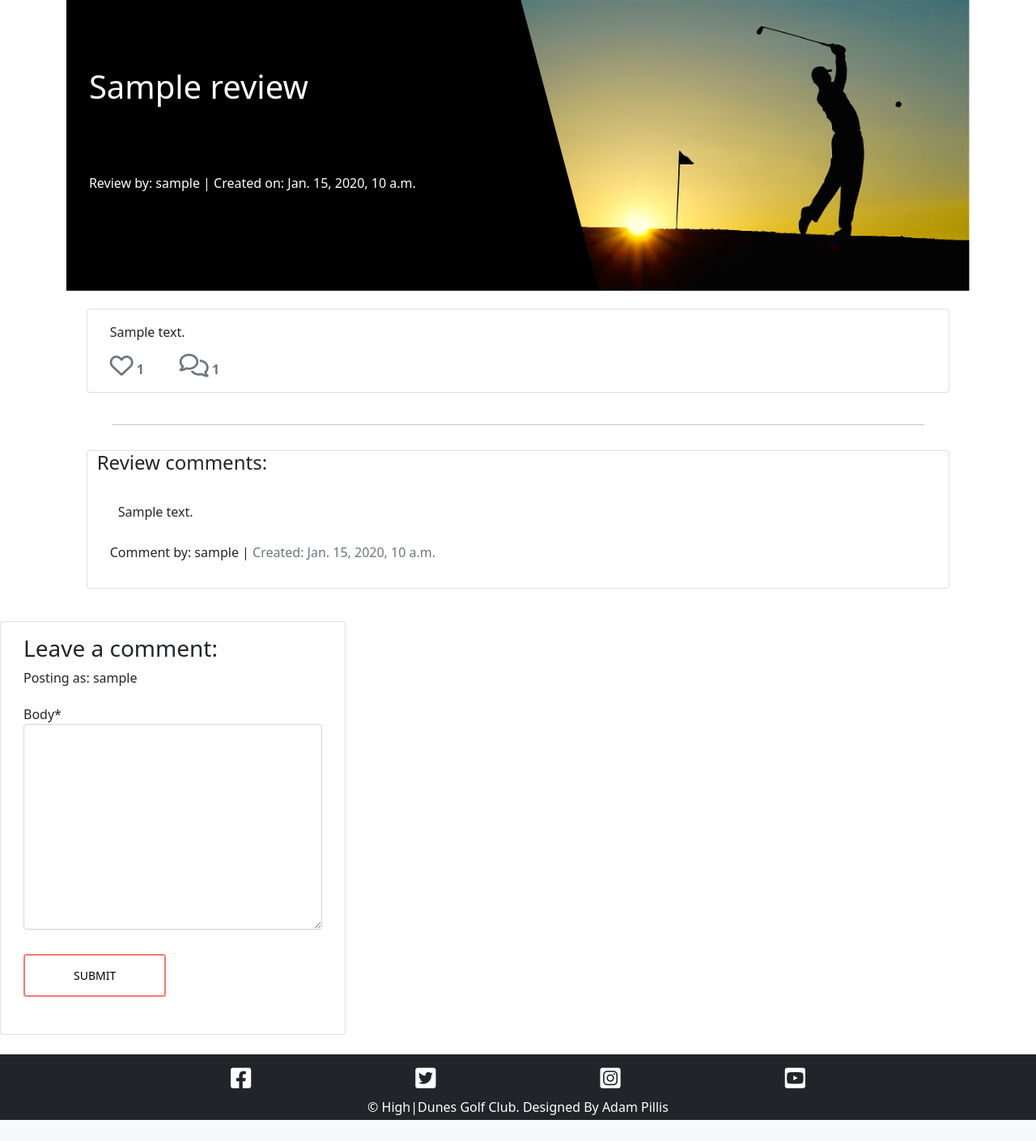
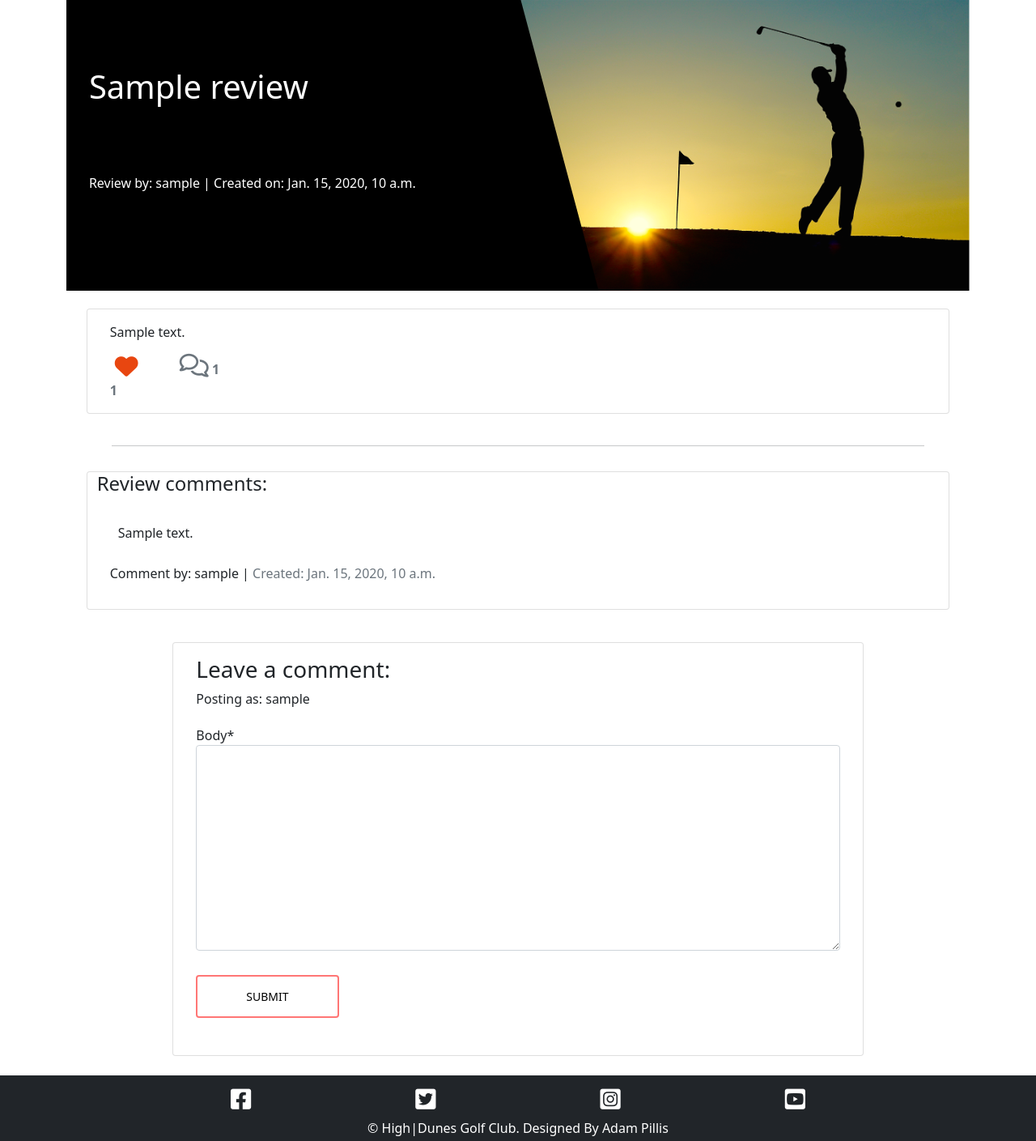
Before and after one commit to AdamPillis/HighDunes, a Django app: a page that uses templates/review_page.html in a window 1280 px wide. Shown: the part 67-1476 px from the top of the page at 81% size. Before the commit the page ends 1450 px from the top, so only its background shows below. Run offline with Django 3.2, Linux system fonts and the light colour scheme; a user stored in the database is signed in; tables that the repository leaves empty hold one stand-in row (values such as "Sample post"); some libraries are stand-ins or nearby versions.

Commit message:
Add: ability for users to like or unlike reviews

```diff
--- a/feedback/urls.py
+++ b/feedback/urls.py
@@ -5,4 +5,5 @@ from . import views
 urlpatterns = [
     path('', views.ReviewList.as_view(), name='home'),
     path('<slug:slug>/', views.ReviewInDetail.as_view(), name='review_page'),
+    path('like/<slug:slug>/', views.ReviewLike.as_view(), name='review_like'),
 ]
--- a/feedback/views.py
+++ b/feedback/views.py
@@ -1,5 +1,6 @@
-from django.shortcuts import render, get_object_or_404
+from django.shortcuts import render, get_object_or_404, reverse
 from django.views import generic, View
+from django.http import HttpResponseRedirect
 from .models import Review
 from .forms import CommentForm
 
@@ -39,3 +40,53 @@ class ReviewInDetail(View):
                 "comment_form": CommentForm()
             },
         )
+
+    def post(self, request, slug, *args, **kwargs):
+        """X"""
+        queryset = Review.objects.filter(status=1)
+        review = get_object_or_404(queryset, slug=slug)
+        comments = review.comments.filter(approved=True).order_by("-created_on")
+        liked = False
+        if review.likes.filter(id=self.request.user.id).exists():
+            liked = True
+        # variable to hold form data
+        comment_form = CommentForm(data=request.POST)
+        if comment_form.is_valid():
+            comment_form.instance.name = request.user.username
+            comment = comment_form.save(commit=False)
+            comment.review = review
+            comment.save()
+        else:
+            comment_form = CommentForm()
+
+        return render(
+            request,
+            "review_page.html",
+            {
+                "review": review,
+                "comments": comments,
+                "commented": True,
+                "comment_form": comment_form,
+                "liked": liked
+            },
+        )
+
+class ReviewLike(View):
+    """
+    Form created to add and remove review likes by users
+    Returns updated review_page.html
+    """
+    def post(self, request, slug):
+        """
+        creating post form to add or delete a like depending
+        on boolean status within review model.
+        Using django's built in http lib to redirect user.
+        """
+        review = get_object_or_404(Review, slug=slug)
+
+        if review.likes.filter(id=request.user.id).exists():
+            review.likes.remove(request.user)
+        else:
+            review.likes.add(request.user)
+
+        return HttpResponseRedirect(reverse('review_page', args=[slug]))
--- a/static/css/styles.css
+++ b/static/css/styles.css
@@ -84,6 +84,19 @@ hr {
   text-decoration: none;
   color: #445261;
 }
+/* like button styling */
+.btn-like {
+  color: #E84610;
+  border: none;
+  background: transparent;
+}
+
+.btn-like:hover,
+.btn-like:active {
+  color: #E84610;
+  background: transparent;
+  border: none;
+}
 
 .review-link:hover,
 .page-link {
--- a/templates/review_page.html
+++ b/templates/review_page.html
@@ -31,8 +31,26 @@
                 <div class="row">
 
                     <div class="col-1">
-                        <!-- The number of likes goes before the closing strong tag -->
-                        <strong class="text-secondary"><i class="far fa-heart"></i> {{ review.number_of_likes }} </strong>
+                        <strong>
+                            {% if user.is_authenticated %}
+                            <form class="d-line" action="{% url 'review_like' review.slug %}" method="POST">
+                                {% csrf_token %}
+                                {% if liked %}
+                                <button type="submit" name="review_id" value="{{review.slug}}" class="btn-like">
+                                    <i class="fas fa-heart"></i>
+                                </button>
+                                {% else %}
+                                <button type="submit" name="review_id" value="{{review.slug}}" class="btn-like">
+                                    <i class="far fa-heart"></i>
+                                </button>
+                                {% endif %}
+                            </form>
+                            {% else %}
+                            <span class="text-secondary"><i class="far fa-heart"></i></span>
+                            {% endif %}
+                            <span class="text-secondary">{{ review.number_of_likes }}</span>
+                        </strong>
+
                     </div>
                     <div class="col-1">
                         {% with comments.count as total_comments %}
@@ -67,7 +85,7 @@
                 {% endfor %}
             </div>
         </div>
-        <div class="col-md-4 card mb-4  mt-3 ">
+        <div class="col-md-8 card mb-4  mt-3 mx-auto ">
             <div class="card-body">
                 {% if commented %}
                 <div class="alert alert-success" role="alert">
```
